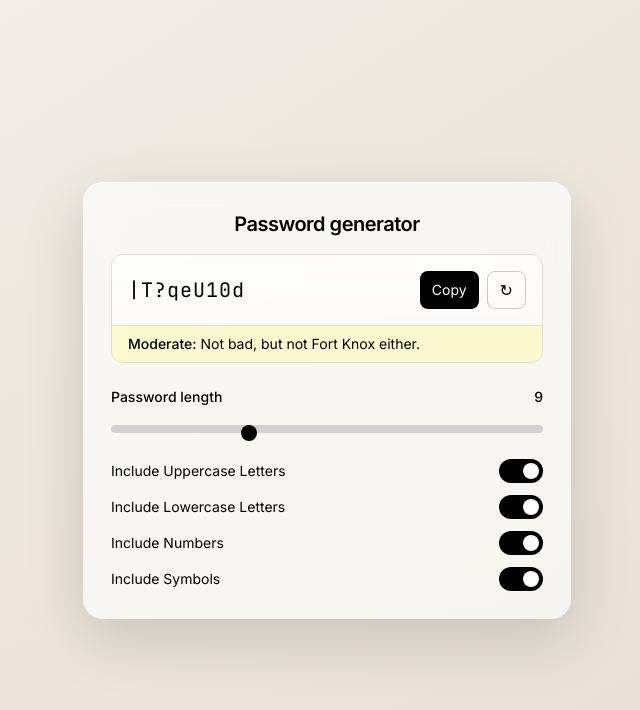
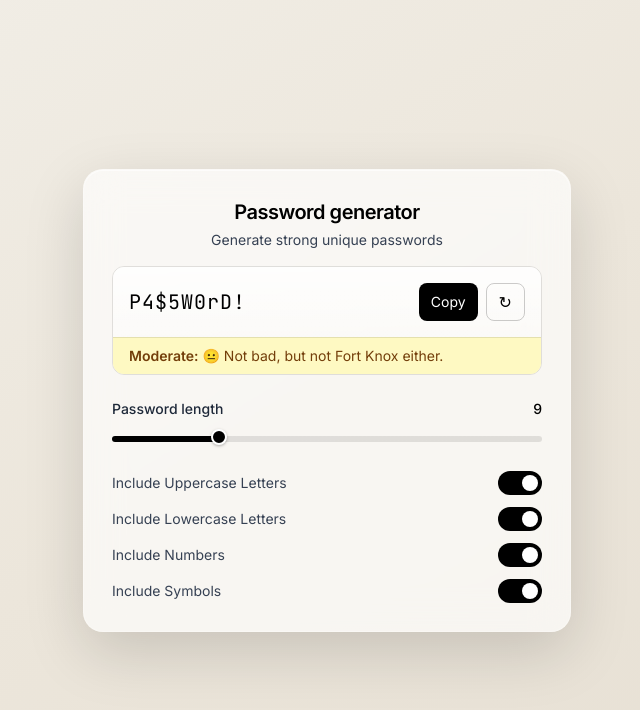
Before and after one commit to alton47/passwado, a Next.js app: page / in a window 1280 px wide. Shown: the top 710 px of the page, without its empty margins (313-953 px from the left). Built offline with nearby package versions, Linux system fonts and the light colour scheme.

Commit message:
Update page.tsx

```diff
--- a/app/page.tsx
+++ b/app/page.tsx
@@ -2,15 +2,22 @@
 
 import { useEffect, useState } from "react";
 import { generatePassword } from "@/lib/generatePassword";
+import { getPasswordStrength } from "@/lib/passwordStrength";
 
 export default function Home() {
+  const [loading, setLoading] = useState(true);
   const [length, setLength] = useState(9);
   const [uppercase, setUppercase] = useState(true);
   const [lowercase, setLowercase] = useState(true);
   const [numbers, setNumbers] = useState(true);
   const [symbols, setSymbols] = useState(true);
+  const [hasInteracted, setHasInteracted] = useState(false);
 
   const [password, setPassword] = useState("P4$5W0rD!");
+  const [copied, setCopied] = useState(false);
+
+  const min = 4;
+  const max = 25;
 
   function regenerate() {
     const pwd = generatePassword({
@@ -20,145 +27,173 @@ export default function Home() {
       numbers,
       symbols,
     });
-    setPassword(pwd || "");
+    setPassword(pwd || "P4$5W0rD!");
   }
 
-
+  useEffect(() => {
+    const timer = setTimeout(() => {
+      setLoading(false);
+    }, 800);
+    return () => clearTimeout(timer);
+  }, []);
 
   useEffect(() => {
+    if (hasInteracted) {
       regenerate();
-    // eslint-disable-next-line react-hooks/exhaustive-deps
+    }
   }, [length, uppercase, lowercase, numbers, symbols]);
 
-  function toggle(
-    value: boolean,
-    setter: (v: boolean) => void
-  ) {
-    const enabledCount = [uppercase, lowercase, numbers, symbols].filter(
-      Boolean
-    ).length;
-
-    if (value === true && enabledCount === 1) return; // don't allow disabling last one
-
+  function toggle(value: boolean, setter: (v: boolean) => void) {
+    setHasInteracted(true);
+    const enabledCount = [uppercase, lowercase, numbers, symbols].filter(Boolean).length;
+    if (value === true && enabledCount === 1) return;
     setter(!value);
   }
 
-
+  const strength = getPasswordStrength({ length, uppercase, lowercase, numbers, symbols });
+  const strengthStyles = {
+    red: "bg-red-100 text-red-900",
+    yellow: "bg-yellow-100 text-yellow-900",
+    green: "bg-green-100 text-green-900",
+    purple: "bg-gradient-to-r from-purple-600 to-pink-600 text-white shadow-lg shadow-purple-500/40 animate-pulse",
+  };
 
   return (
     <main className="relative min-h-screen flex items-center justify-center overflow-hidden">
-      {/* BG */}
       <div className="absolute inset-0 bg-gradient-to-br from-[#f2efe8] via-[#ece6db] to-[#e6dfd3]" />
 
-      {/* Content */}
       <div className="relative z-10 w-full max-w-[520px] px-4">
-        <div className="glass p-6 md:p-7">
-          {/* Title */}
-          <h1 className="text-center text-xl font-semibold tracking-tight mb-4">
-            Password generator
-          </h1>
+        {loading ? (
+          /* MODERN SKELETON LOADING STATE */
+          <div className="glass p-6 md:p-7 rounded-3xl bg-white/60 backdrop-blur-md border border-white/20 shadow-xl animate-pulse">
+            <div className="h-7 w-48 bg-black/10 rounded-lg mx-auto mb-2" />
+            <div className="h-4 w-64 bg-black/5 rounded-md mx-auto mb-6" />
+            <div className="rounded-xl overflow-hidden border border-black/5 mb-6">
+              <div className="bg-white/40 px-4 py-5 flex justify-between items-center">
+                <div className="h-6 w-40 bg-black/10 rounded" />
+                <div className="flex gap-2"><div className="h-8 w-14 bg-black/10 rounded-lg" /><div className="h-8 w-10 bg-black/10 rounded-lg" /></div>
+              </div>
+              <div className="border-t border-black/5 bg-black/5 px-4 py-3"><div className="h-4 w-3/4 bg-black/10 rounded" /></div>
+            </div>
+            <div className="space-y-6">
+              <div><div className="flex justify-between mb-3"><div className="h-4 w-24 bg-black/10 rounded" /><div className="h-4 w-8 bg-black/10 rounded" /></div><div className="h-2 w-full bg-black/10 rounded-full" /></div>
+              {[1, 2, 3, 4].map((i) => (
+                <div key={i} className="flex justify-between items-center">
+                  <div className="h-4 w-40 bg-black/10 rounded" /><div className="h-6 w-11 bg-black/10 rounded-full" />
+                </div>
+              ))}
+            </div>
+          </div>
+        ) : (
+          /* ACTUAL UI CONTENT */
+          <div className={`glass p-6 md:p-7 transition-all duration-500 rounded-3xl bg-white/60 backdrop-blur-md border border-white/20 shadow-xl ${strength.isFire ? "ring-2 ring-purple-500/60" : ""}`}>
 
-          {/* Password Display */}
+            <h1 className="text-center text-xl font-semibold tracking-tight mb-1">Password generator</h1>
+            <p className="text-center text-sm mb-4 text-gray-700">Generate strong unique passwords</p>
+
             <div className="rounded-xl overflow-hidden border border-black/10">
               <div className="bg-gradient-to-b from-white/80 to-white/40 px-4 py-4 flex items-center justify-between gap-3">
-              <div
-                className="font-mono text-lg md:text-xl tracking-wider select-all break-all"
-                style={{ fontFamily: "var(--font-mono)" }}
-              >
+                <div className={`font-mono text-lg md:text-xl tracking-wider select-all break-all ${strength.isFire ? "text-purple-700 drop-shadow" : ""}`}>
                   {password}
                 </div>
-
                 <div className="flex gap-2 shrink-0">
-                <button
-                  onClick={() => {
-                    navigator.clipboard.writeText(password);
-                  }}
-                  className="px-3 py-1.5 rounded-lg bg-black text-white text-sm hover:bg-black/80 transition"
-                >
-                  Copy
+                  <button onClick={() => { navigator.clipboard.writeText(password); setCopied(true); setTimeout(() => setCopied(false), 1200); }} className="px-3 py-1.5 rounded-lg bg-black text-white text-sm hover:bg-black/80 transition-colors">
+                    {copied ? "Copied" : "Copy"}
                   </button>
-                <button
-                  onClick={regenerate}
-                  className="px-3 py-1.5 rounded-lg border border-black/20 hover:bg-black/5 transition"
-                >
-                  ↻
-                </button>
+                  <button onClick={() => { setHasInteracted(true); regenerate(); }} className="px-3 py-1.5 rounded-lg border border-black/20 hover:bg-black/5 transition-colors">↻</button>
+                </div>
+              </div>
+              <div className={`border-t border-black/10 px-4 py-2 text-sm transition-colors duration-300 ${copied ? "bg-green-100 text-green-900" : strengthStyles[strength.color as keyof typeof strengthStyles]}`}>
+                {copied ? "Copied!" : <><span className="font-semibold">{strength.label}:</span> {strength.message}</>}
               </div>
             </div>
 
-            {/* Strength Placeholder */}
-            <div className="border-t border-black/10 bg-yellow-100/70 px-4 py-2 text-sm">
-              <span className="font-medium">Moderate:</span>{" "}
-              Not bad, but not Fort Knox either.
+            <div className="mt-6 space-y-5">
+              <div>
+                <div className="flex items-center justify-between mb-2">
+                  <span className="text-sm font-medium text-gray-800">Password length</span>
+                  <span className="text-sm font-medium">{length} {length === 25 && uppercase && lowercase && numbers && symbols ? "🔥" : ""}</span>
+                </div>
+
+                <div className="relative flex items-center h-6">
+                  <input
+                    type="range"
+                    min={min}
+                    max={max}
+                    value={length}
+                    onChange={(e) => { setHasInteracted(true); setLength(Number(e.target.value)); }}
+                    className="slider-input w-full appearance-none bg-transparent cursor-pointer z-20"
+                    style={{
+                      background: `linear-gradient(to right, black 0%, black ${((length - min) / (max - min)) * 100}%, rgba(0,0,0,0.1) ${((length - min) / (max - min)) * 100}%, rgba(0,0,0,0.1) 100%)`,
+                      height: '6px',
+                      borderRadius: '10px'
+                    }}
+                  />
                 </div>
               </div>
 
-          {/* Controls */}
-          <div className="mt-6 space-y-5">
-            {/* Length */}
-            <div>
-              <div className="flex items-center justify-between mb-2">
-                <span className="text-sm font-medium">Password length</span>
-                <span className="text-sm font-medium">{length}</span>
-              </div>
-
-              <input
-                type="range"
-                min={4}
-                max={20}
-                value={length}
-                onChange={(e) => setLength(Number(e.target.value))}
-                className="w-full accent-black"
-              />
-            </div>
-
-            {/* Toggles */}
               <div className="space-y-3">
                 {[
-                {
-                  label: "Include Uppercase Letters",
-                  value: uppercase,
-                  setter: setUppercase,
-                },
-                {
-                  label: "Include Lowercase Letters",
-                  value: lowercase,
-                  setter: setLowercase,
-                },
-                {
-                  label: "Include Numbers",
-                  value: numbers,
-                  setter: setNumbers,
-                },
-                {
-                  label: "Include Symbols",
-                  value: symbols,
-                  setter: setSymbols,
-                },
+                  { label: "Include Uppercase Letters", value: uppercase, setter: setUppercase },
+                  { label: "Include Lowercase Letters", value: lowercase, setter: setLowercase },
+                  { label: "Include Numbers", value: numbers, setter: setNumbers },
+                  { label: "Include Symbols", value: symbols, setter: setSymbols },
                 ].map((opt) => (
-                <div
-                  key={opt.label}
-                  className="flex items-center justify-between"
-                >
-                  <span className="text-sm">{opt.label}</span>
+                  <div key={opt.label} className="flex items-center justify-between">
+                    <span className="text-sm text-gray-700">{opt.label}</span>
                     <button
                       onClick={() => toggle(opt.value, opt.setter)}
-                    className={`w-11 h-6 rounded-full relative transition ${
-                      opt.value ? "bg-black" : "bg-black/20"
-                    }`}
+                      className={`w-11 h-6 rounded-full relative transition-colors duration-200 ${opt.value ? "bg-black" : "bg-black/10"}`}
                     >
-                    <div
-                      className={`absolute top-1 w-4 h-4 rounded-full bg-white transition ${
-                        opt.value ? "right-1" : "left-1"
-                      }`}
-                    />
+                      <div className={`absolute top-1 left-1 w-4 h-4 rounded-full bg-white transition-transform duration-200 ${opt.value ? "translate-x-5" : "translate-x-0"}`} />
                     </button>
                   </div>
                 ))}
               </div>
             </div>
           </div>
+        )}
       </div>
+
+      <style jsx global>{`
+        /* The slider-input class itself is the "track" in many browser eyes */
+        .slider-input::-webkit-slider-runnable-track {
+          width: 100%;
+          height: 6px;
+          cursor: pointer;
+          border-radius: 10px;
+        }
+
+        .slider-input::-webkit-slider-thumb {
+          -webkit-appearance: none;
+          height: 18px;
+          width: 18px;
+          border-radius: 50%;
+          background: black;
+          cursor: pointer;
+          border: 2px solid white;
+          box-shadow: 0 1px 3px rgba(0,0,0,0.3);
+          /* Perfect centering math: (TrackHeight / 2) - (ThumbHeight / 2) */
+          margin-top: -6px;
+        }
+
+        .slider-input::-moz-range-track {
+          width: 100%;
+          height: 6px;
+          cursor: pointer;
+          border-radius: 10px;
+        }
+
+        .slider-input::-moz-range-thumb {
+          height: 18px;
+          width: 18px;
+          border-radius: 50%;
+          background: black;
+          cursor: pointer;
+          border: 2px solid white;
+          box-shadow: 0 1px 3px rgba(0,0,0,0.3);
+        }
+      `}</style>
     </main>
   );
 }
```
Lines whose indentation alone changed are shown as unchanged.
